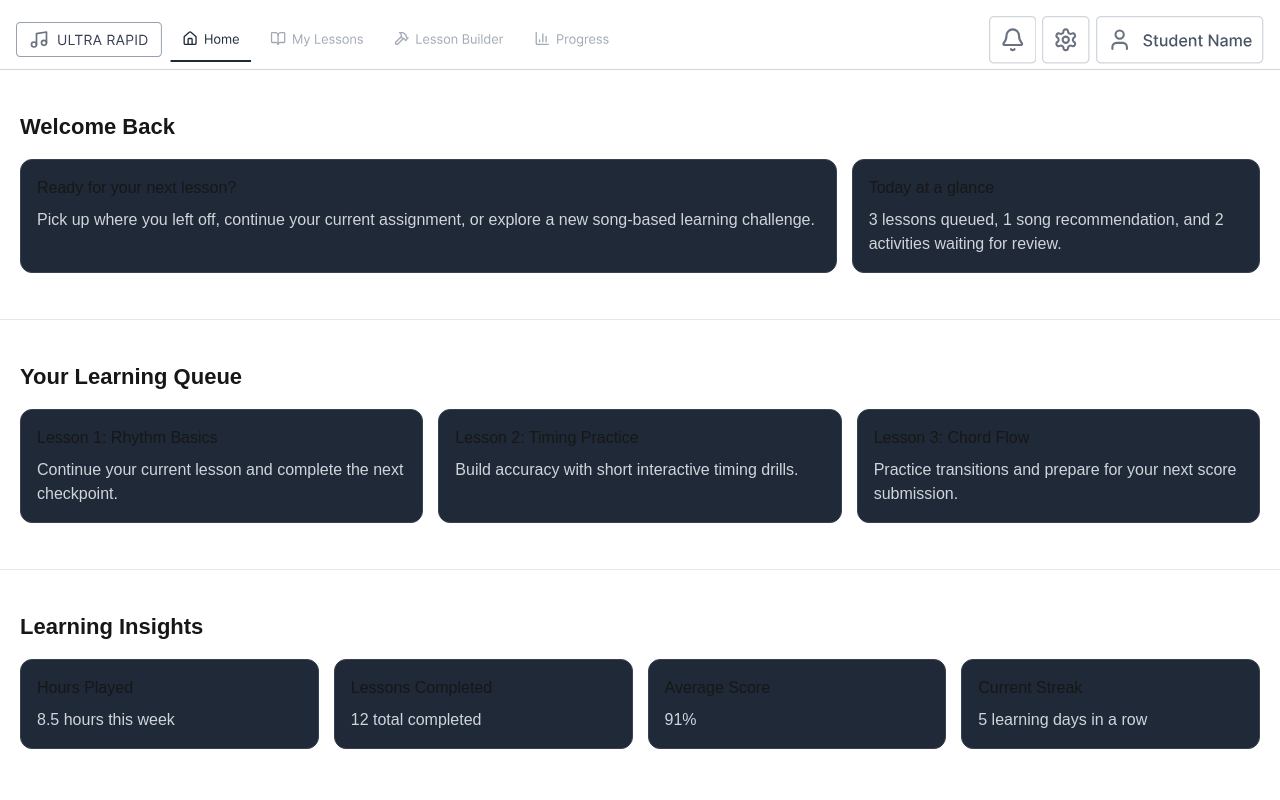
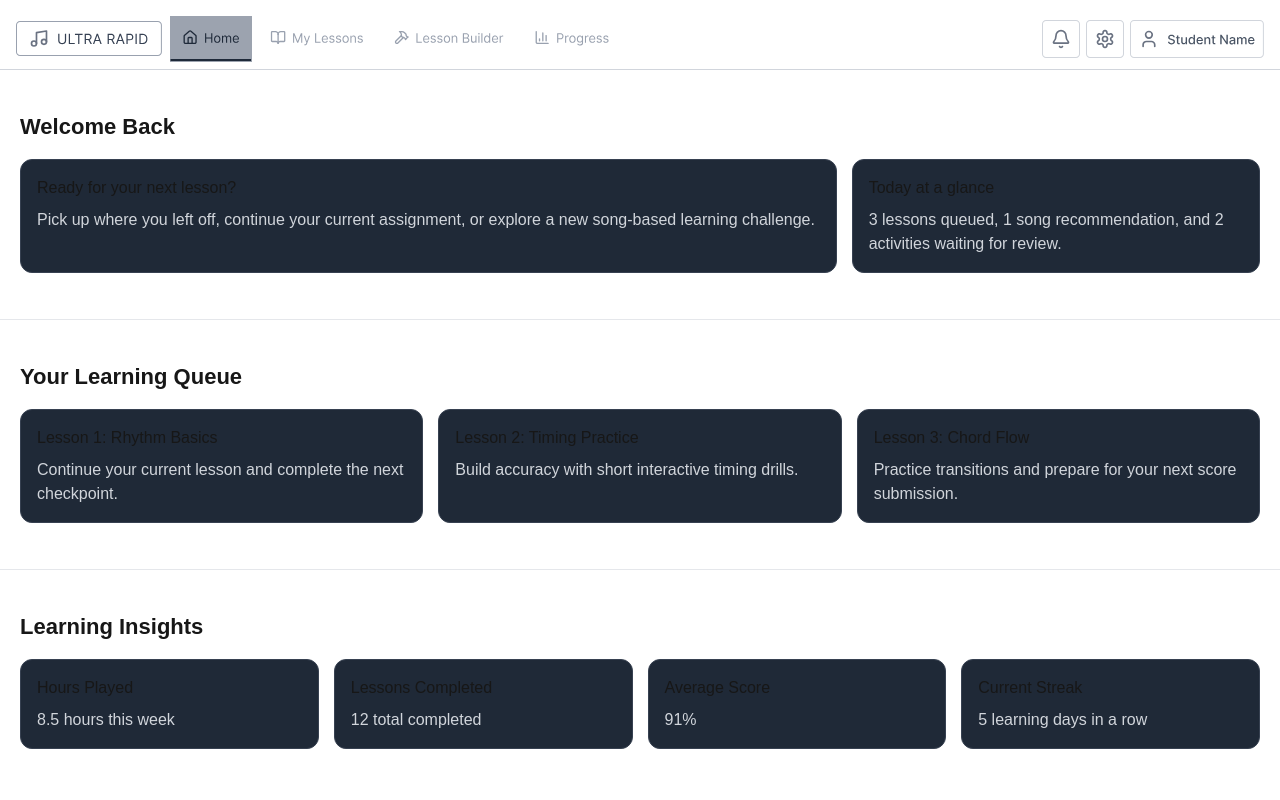
Before and after one commit to Thiiia/ultrarapidplatform, a Next.js app: page /student in a window 1280 px wide. Shown: the top 800 px of the page. Built offline with nearby package versions, Linux system fonts and the light colour scheme.

Commit message:
Added hover to buttons and adjusted sizes of icons. Added active tab indicator.

```diff
--- a/app/student/page.tsx
+++ b/app/student/page.tsx
@@ -3,6 +3,8 @@
 import Link from "next/link";
 import { usePathname } from "next/navigation";
 import type { FC, ReactNode, SVGProps } from "react";
+import styles from "./student.module.css";
+import clsx from "clsx";
 
 /* Header Icon imports */
 import URIcon from "@/public/header_icons/URIcon.svg";
@@ -45,9 +47,9 @@ const topTabs: HeaderTab[] = [
 ];
 
 const utilityTabs: UtilityTab[] = [
-  { label: "Notifications", href: "/student/notifications", Icon: NotificationsIcon, width: 47.5 },
-  { label: "Settings", href: "/student/settings", Icon: SettingsIcon, width: 47.5 },
-  { label: "Profile", href: "/student/profile", Icon: ProfileIcon, width: 168.06 },
+  { label: "Notifications", href: "/student/notifications", Icon: NotificationsIcon, width: 38 },
+  { label: "Settings", href: "/student/settings", Icon: SettingsIcon, width: 38 },
+  { label: "Profile", href: "/student/profile", Icon: ProfileIcon, width: 134.45 },
 ];
 
 type SectionProps = {
@@ -158,18 +160,14 @@ export default function StudentPage() {
       key={tab.label}
       href={tab.href}
       aria-label={tab.label}
+      className={clsx(
+        styles.headerTabButton,
+        isActive && styles.headerTabButtonActive
+      )}
       style={{
-                    display: "inline-flex",
-                    alignItems: "center",
-                    justifyContent: "center",
         width: tab.width,
         height: 45.5,
-                    borderRadius: 0,
-                    border: "none",
-                    background: "#FFFFFF",
-                    cursor: "pointer",
-                    flexShrink: 0,
-                    opacity: isActive ? 1 : 0.9,
+        opacity: 1,
       }}
     >
       <tab.Icon
@@ -193,33 +191,35 @@ export default function StudentPage() {
       marginLeft: "auto",
       }}
         >
-          {utilityTabs.map((tab) => (
+{utilityTabs.map((tab) => {
+  const iconWidth =
+    tab.label === "Profile" ? 134.45 :
+    tab.label === "Notifications" ? 38 :
+    38;
+
+  const iconHeight = 38;
+
+  return (
     <Link
       key={tab.label}
       href={tab.href}
       aria-label={tab.label}
+      className={styles.utilityButton}
       style={{
-                display: "inline-flex",
-                alignItems: "center",
-                justifyContent: "center",
         width: tab.width,
-                height: 47.5,
-                borderRadius: 0,
-                border: "none",
-                background: "#FFFFFF",
-                cursor: "pointer",
-                flexShrink: 0,
+        height: 38,
       }}
     >
       <tab.Icon
         style={{
-                  width: tab.width,
-                  height: 47.5,
+          width: iconWidth,
+          height: iconHeight,
           display: "block",
         }}
       />
     </Link>
-          ))}
+  );
+})}
         </div>
       </section>
 
--- a/app/student/student.module.css
+++ b/app/student/student.module.css
@@ -664,3 +664,70 @@
     grid-template-columns: 1fr;
   }
 }
+
+.headerTabButton {
+  display: inline-flex;
+  align-items: center;
+  justify-content: center;
+  border-radius: 0;
+  border: none;
+  background: #ffffff;
+  cursor: pointer;
+  flex-shrink: 0;
+  transition:
+    background-color 0.18s ease,
+    opacity 0.18s ease,
+    transform 0.18s ease;
+}
+
+.headerTabButton:hover {
+  background: #d1d5db;
+  opacity: 1;
+  transform: translateY(-1px);
+}
+
+.headerTabButton svg,
+.utilityButton svg {
+  pointer-events: none;
+  background: transparent;
+}
+
+.headerTabButtonActive {
+  background: #9ca3af;
+  opacity: 1;
+}
+
+.headerTabButtonActive:hover {
+  background: #d1d5db;
+}
+
+.utilityButton {
+  display: inline-flex;
+  align-items: center;
+  justify-content: center;
+  border-radius: 0;
+  border: none;
+  background: #ffffff;
+  cursor: pointer;
+  flex-shrink: 0;
+  box-sizing: border-box;
+  padding: 0;
+  line-height: 0;
+  transition:
+    background-color 0.18s ease,
+    opacity 0.18s ease,
+    transform 0.18s ease;
+}
+
+.utilityButton:hover {
+  background: #d1d5db;
+  opacity: 1;
+  transform: translateY(-1px);
+}
+
+.utilityButton svg {
+  display: block;
+  flex-shrink: 0;
+  pointer-events: none;
+  background: transparent;
+}
--- a/package.json
+++ b/package.json
@@ -15,6 +15,7 @@
   "dependencies": {
     "@prisma/client": "6.19.2",
     "@vercel/analytics": "^2.0.1",
+    "clsx": "^2.1.1",
     "next": "16.1.6",
     "prisma": "6.19.2",
     "react": "19.2.3",
```
Also changed, not shown: 1 other file (tests, documents, lock files or other folders). Lines whose indentation alone changed are shown as unchanged.
